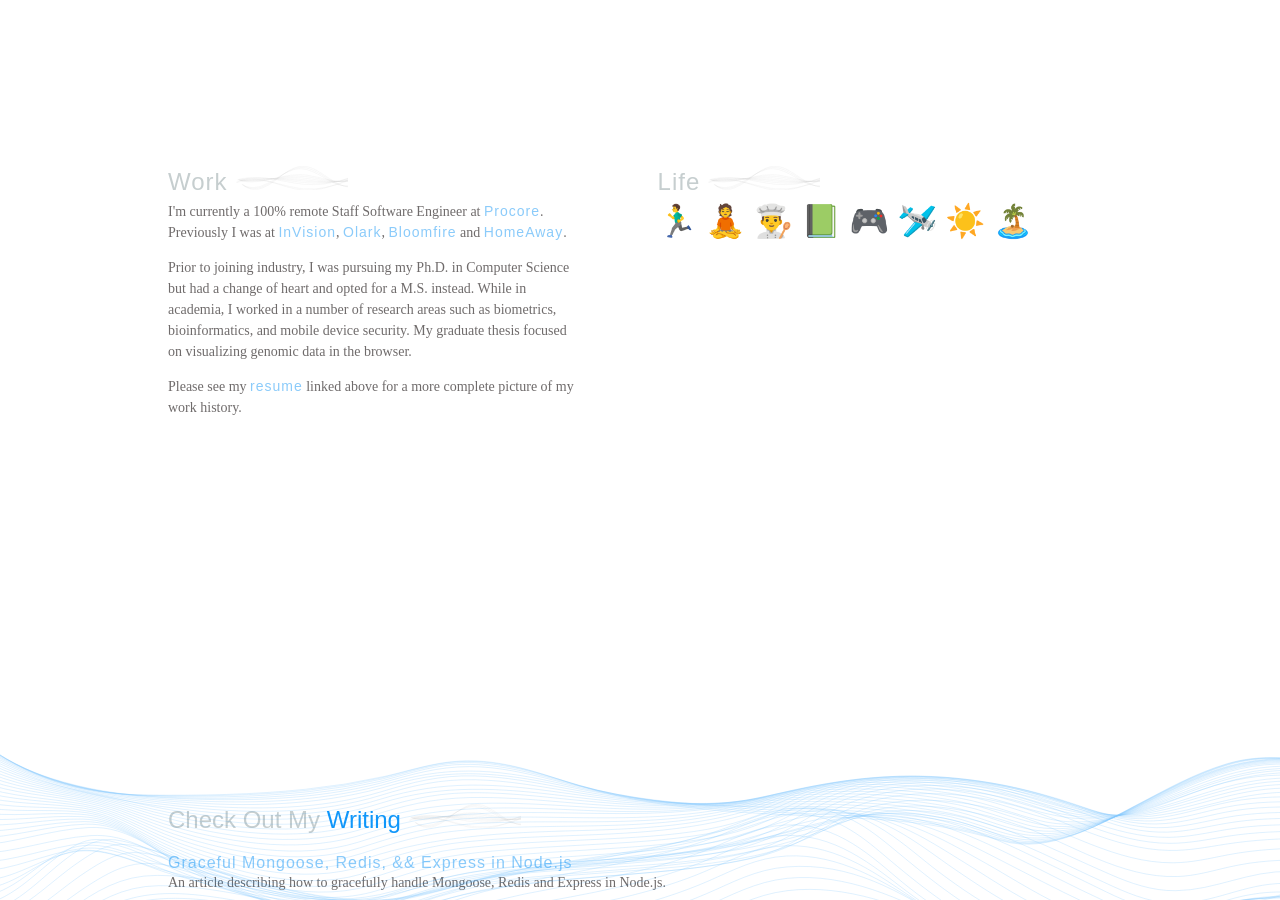
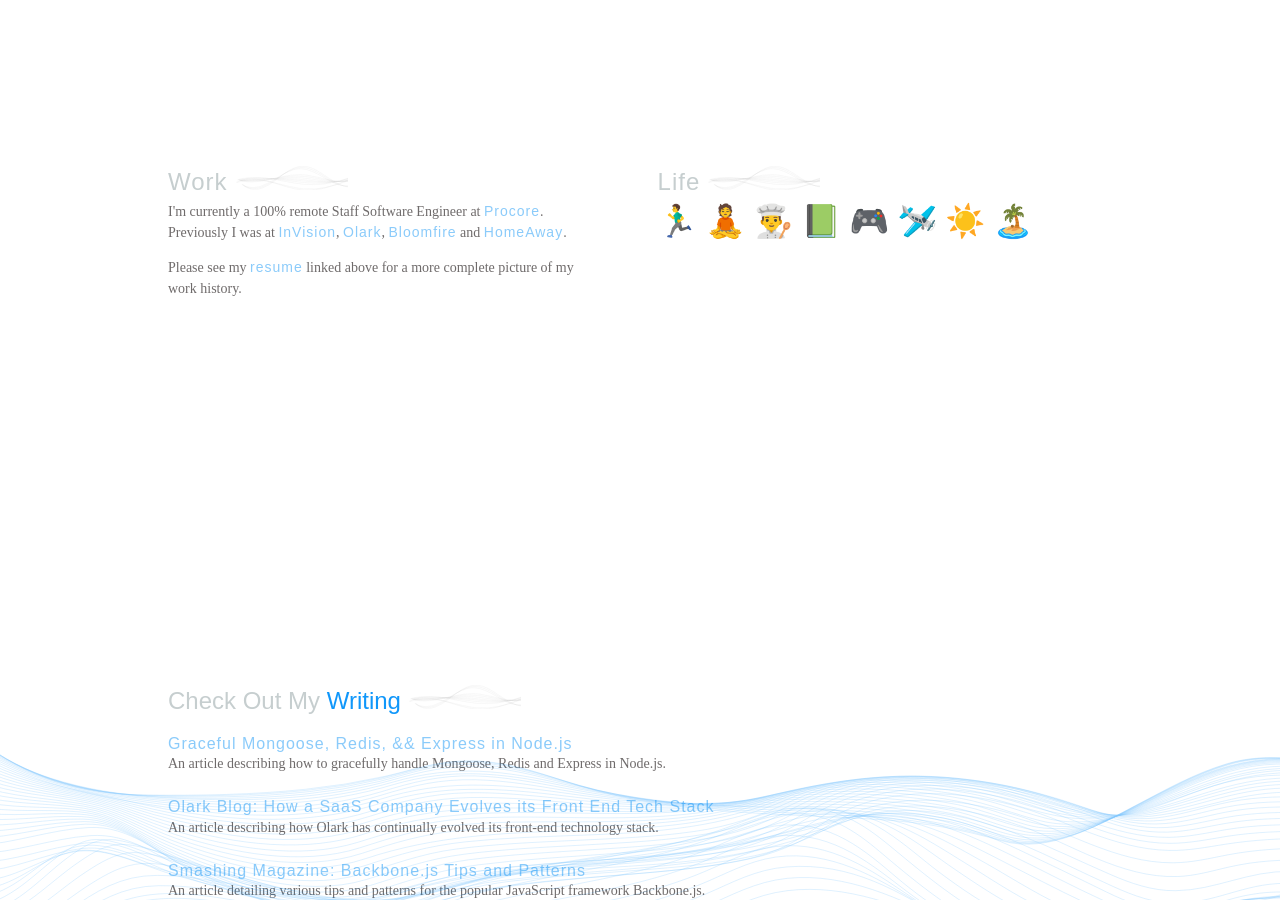
Before and after one commit to pwhisenhunt/pwhisenhunt.github.io, a Jekyll site: the page built from index.html, in a window 1280 px wide and 900 px high, scrolled down 715 px. Built offline with Jekyll 4.4.1, drawn with Linux system fonts in a browser that asks for light colours; some web fonts are replaced.

Commit message:
removing info not needed.

```diff
--- a/index.html
+++ b/index.html
@@ -18,9 +18,6 @@ layout: default
             <div class="information-text">
                 <p>
                     I'm currently a 100% remote Staff Software Engineer at <a href="https://www.procore.com/" target="_blank" class="in-text-link">Procore</a>. Previously I was at <a href="https://www.invisionapp.com/" target="_blank" class="in-text-link">InVision</a>, <a href="https://www.olark.com/" target="_blank" class="in-text-link">Olark</a>, <a href="https://bloomfire.com/" target="_blank" class="in-text-link">Bloomfire</a> and <a href="https://www.homeaway.com/" target="_blank" class="in-text-link">HomeAway</a>.
-                </p>
-                <p>
-                   Prior to joining industry, I was pursuing my Ph.D. in Computer Science but had a change of heart and opted for a M.S. instead. While in academia, I worked in a number of research areas such as biometrics, bioinformatics, and mobile device security. My graduate thesis focused on visualizing genomic data in the browser.
                 </p>
                 <p>
                     Please see my <a href="phillip.whisenhunt.resume.pdf" target="_blank" class="in-text-link">resume</a> linked above for a more complete picture of my work history.
```
